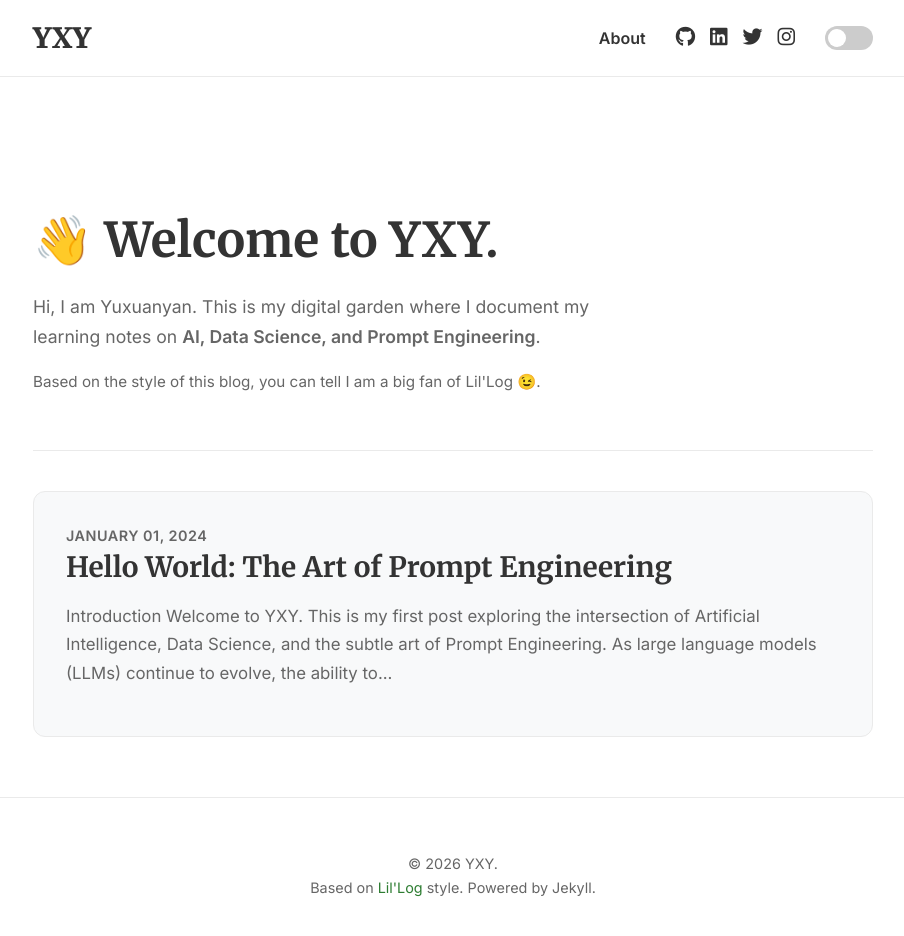
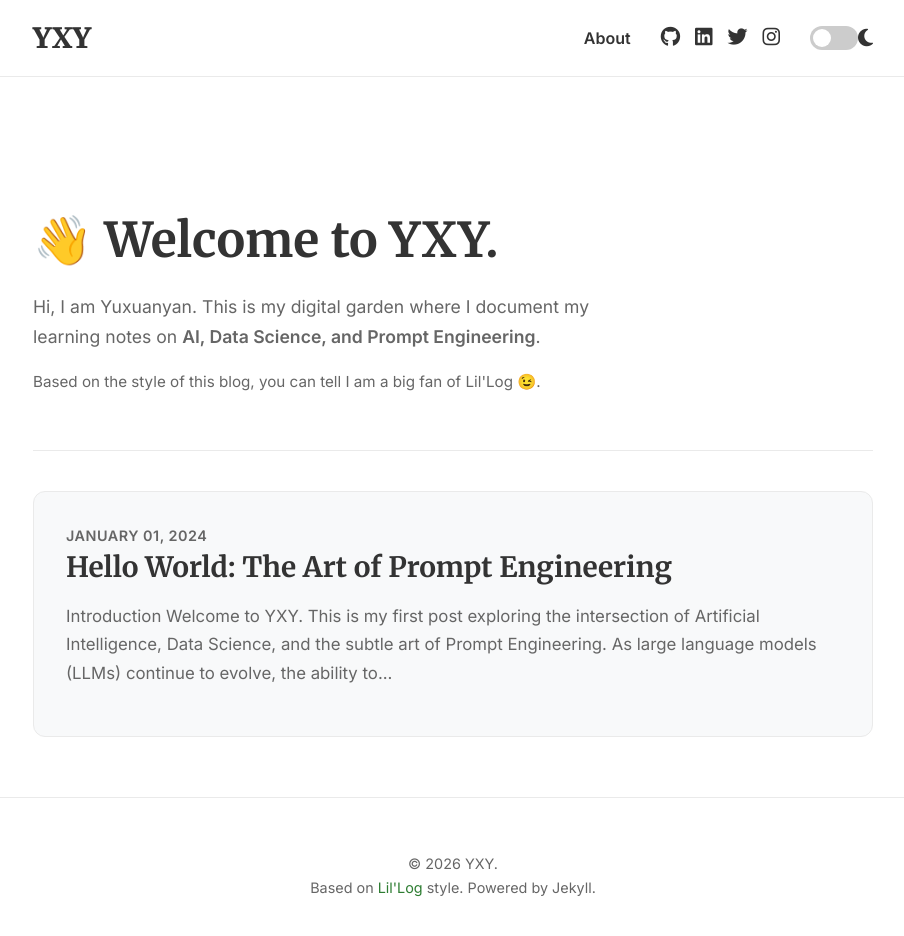
Before and after one commit to yx-yan/yx-yan.github.io, a Jekyll site: the page built from index.md, in a window 1280 px wide and 955 px high. Shown: the top 936 px of the window, without its empty margins (187-1091 px from the left). Built offline with Jekyll 4.4.1, drawn with Linux system fonts in a browser that asks for light colours.

Commit message:
icon -dark

```diff
--- a/_includes/header.html
+++ b/_includes/header.html
@@ -17,6 +17,8 @@
           <input type="checkbox" id="checkbox" />
           <div class="slider round"></div>
         </label>
+
+        <i class="fas fa-moon theme-icon icon-dark"></i>
       </div>
     </nav>
   </div>
```
Also changed, not shown: 3 other files.
